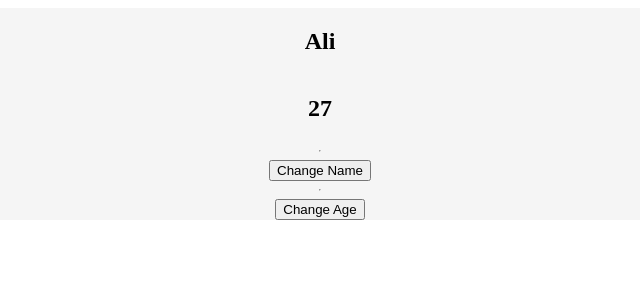
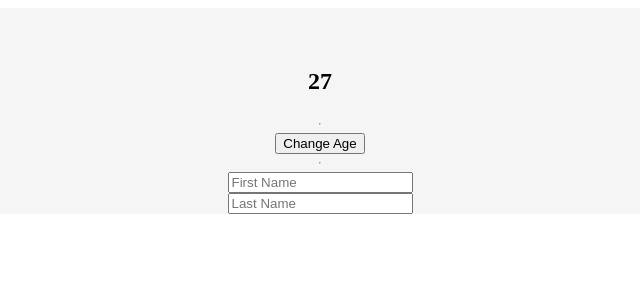
Before and after one commit to alihdrndm/composition-api, a Vue app: page / in a window 1280 px wide. Shown: the top 300 px of the page, without its empty margins (320-960 px from the left). Built offline with nearby package versions, Linux system fonts and the light colour scheme.

Commit message:
v model in composition api

```diff
--- a/src/App.vue
+++ b/src/App.vue
@@ -1,39 +1,55 @@
 <template>
   <section class="container">
-    <h2>{{ user.name }}</h2>
-    <h2>{{ user.age }}</h2>
-    <hr />
-    <button @click="changeName">Change Name</button>
+    <h2>{{ userName }}</h2>
+    <h2>{{ age }}</h2>
     <hr />
     <button @click="changeAge">Change Age</button>
+    <hr />
+    <input type="text" placeholder="First Name" v-model="firstName" />
+    <input type="text" placeholder="Last Name" v-model="lastName" />
   </section>
 </template>
 
 <script>
-import { reactive } from "vue";
+import { ref, computed } from "vue";
 export default {
   setup() {
     // const userName = ref("John");
-    // const age = ref(27);
-    const user = reactive({
-      name: "Ali",
-      age: 27
+    const age = ref(27);
+    const firstName = ref("");
+    const lastName = ref("");
+
+    // const user = reactive({
+    //   name: "Ali",
+    //   age: 27
+    // });
+
+    function changeAge() {
+      age.value = 32;
+    }
+
+    // function setFirstName(ev) {
+    //   firstName.value = ev.target.value;
+    // }
+
+    // function setLastName(ev) {
+    //   lastName.value = ev.target.value;
+    // }
+
+    const userName = computed(function () {
+      return firstName.value + " " + lastName.value;
     });
 
-    function changeAge() {
-      user.age = 32;
-    }
-
-    const changeName = () => {
-      user.name = "Ali Haider Nadeem";
-    };
+    // const changeName = () => {
+    //   user.name = "Ali Haider Nadeem";
+    // };
 
     // setTimeout(() => {
     //   user.name = "Ali Haider Nadeem";
     //   user.age = 28;
     // }, 2000);
 
-    return { user, changeAge, changeName };
+    return { age, changeAge, firstName, lastName, userName };
   }
 };
 </script>
```
